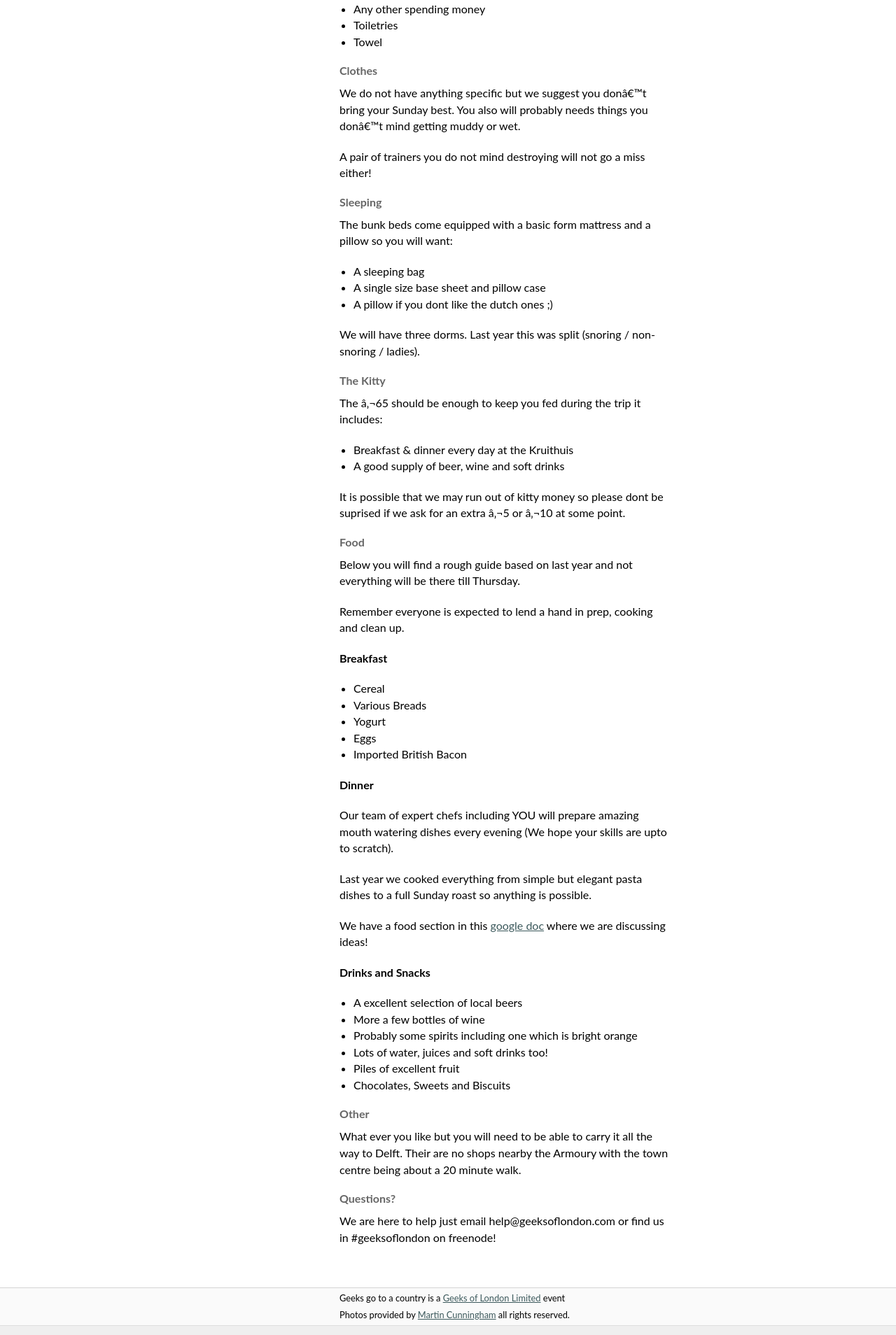
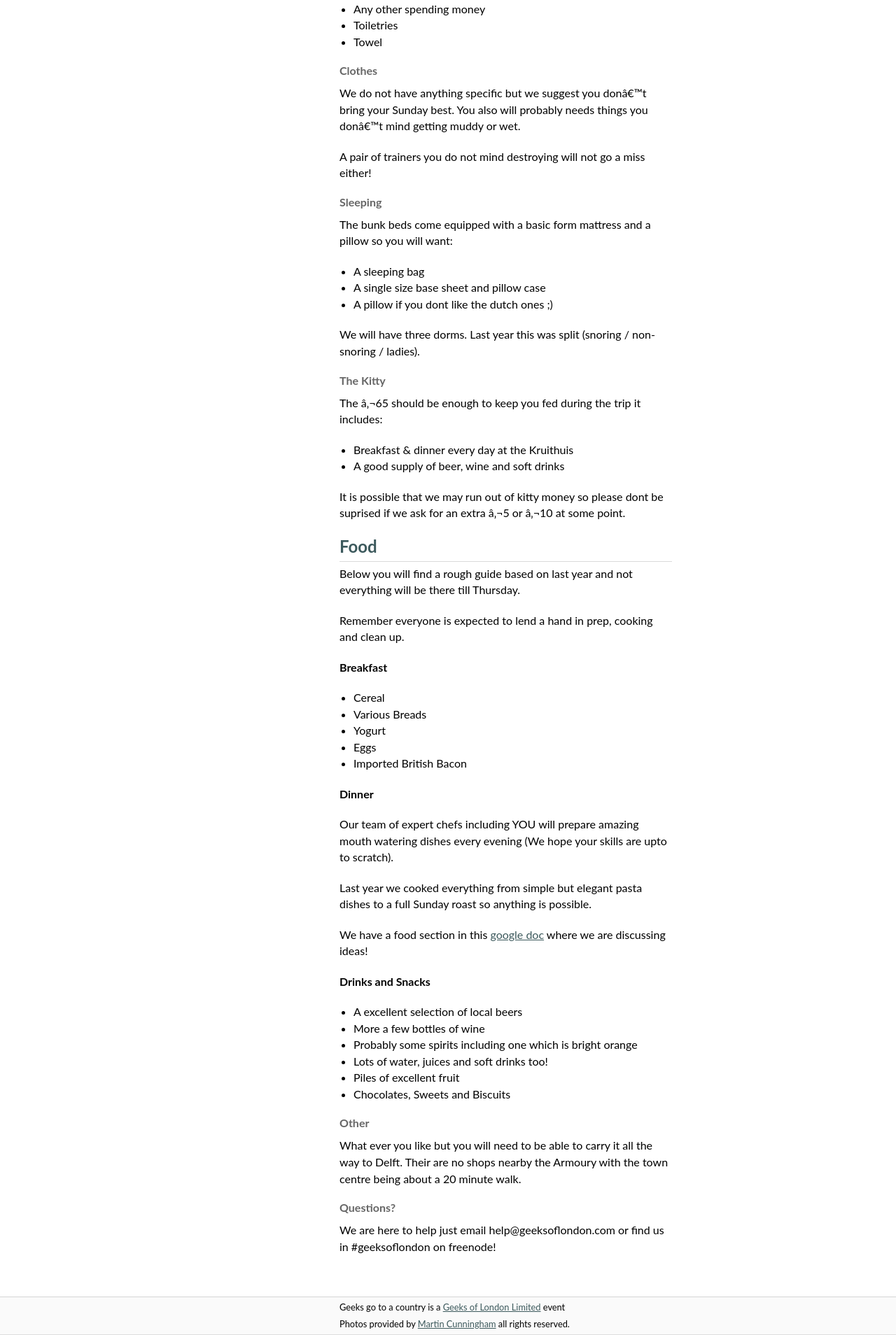
Before and after one commit to geeksoflondon/trip, a Jekyll site: the page built from tobring.markdown, in a window 1280 px wide. Shown: the part 774-2682 px from the top of the page at 70% size. Built offline with Jekyll 4.4.1, drawn with Linux system fonts in a browser that asks for light colours; comment, search, counter and statistics services are not loaded.

```diff
--- a/tobring.markdown
+++ b/tobring.markdown
@@ -50,7 +50,7 @@ The &euro;65 should be enough to keep you fed during the trip it includes:
 
 It is possible that we may run out of kitty money so please dont be suprised if we ask for an extra &euro;5 or &euro;10 at some point.
 
-###Food
+##Food
 
 Below you will find a rough guide based on last year and not everything will be there till Thursday.
 
```
